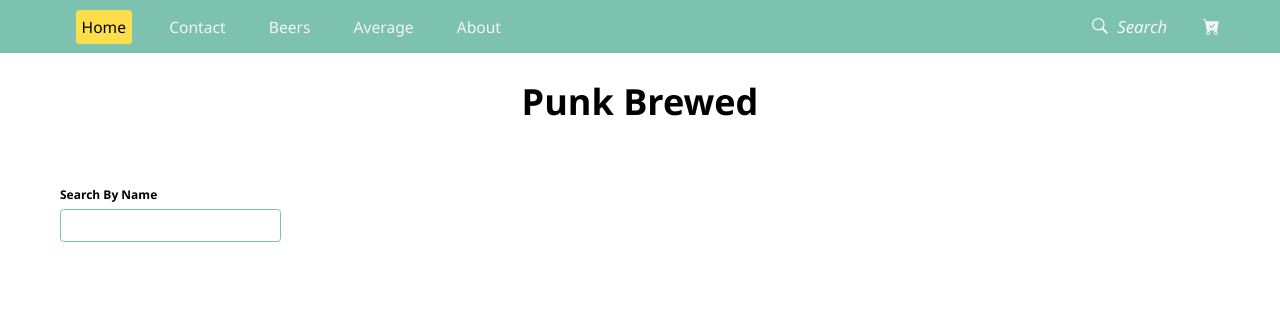
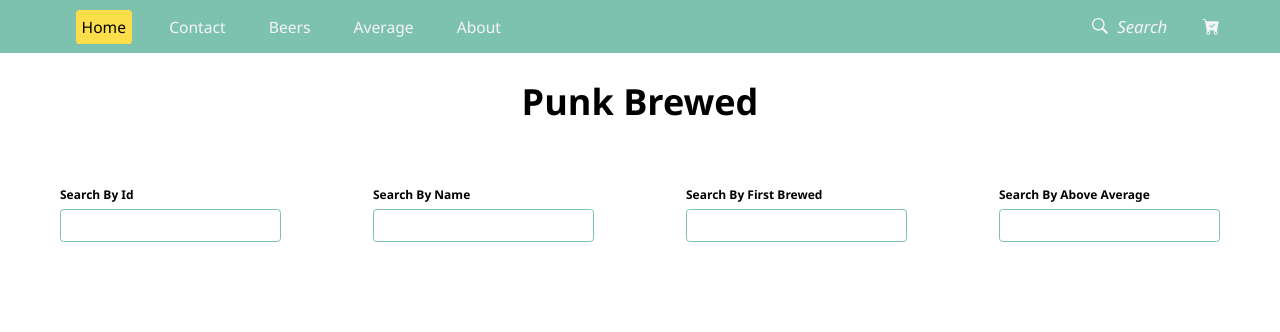
Before and after one commit to Junaid-Ahmad-69/PunkApi, a React (Create React App) app: page / in a window 1280 px wide. Shown: the top 332 px of the page. Built offline with nearby package versions, Linux system fonts and the light colour scheme; no server answers.

Commit message:
optimize the code and apply single filter issue

```diff
--- a/src/PunkForm/PunkForm.jsx
+++ b/src/PunkForm/PunkForm.jsx
@@ -1,15 +1,25 @@
 import "./PunkForm.css";
-const PunkForm = ({ name, type, value, handler, onSubmit }) => {
+const PunkForm = ({ search, inputEvent, type, name, label }) => {
+  const submitHandler = (e) => {
+    e.preventDefault();
+  };
+
   return (
     <>
-      <form action="#" onSubmit={onSubmit}>
+      <form method="#" onSubmit={submitHandler}>
         <div className="form-control">
-          <label htmlFor="punk-name">{name}</label>
-          <input type={type} value={value} onChange={handler} />
+        <label>{label} </label>
+        <input
+          value={search}
+          type={type}
+          name={name}
+          onChange={(event) => {
+            inputEvent(event);
+          }}
+        />
         </div>
       </form>
     </>
   );
 };
-
 export default PunkForm;
--- a/src/Task_1_Punk_API/PunkApi.jsx
+++ b/src/Task_1_Punk_API/PunkApi.jsx
@@ -6,90 +6,59 @@ import PunkTable from "../PunkTable/PunkTable";
 const PunkApi = () => {
   const [response, setResponse] = useState([]);
   const [punks, setPunks] = useState([]);
-  const [state, setState] = useState({
-    query: "",
-    list: [],
+  const [search, setSearch] = useState({
+    id: "",
+    name: "",
+    yeast: "",
+    abv_gt: "",
+    first_brewed: "",
   });
 
   useEffect(() => {
     const dataFetch = async () => {
       const result = await fetch(
-        `https://api.punkapi.com/v2/beers?page=1&per_page=80`
+        `https://api.punkapi.com/v2/beers?beer_name=${search.name}`
       ).then((res) => res.json());
       setResponse(result);
       setPunks(result);
     };
     dataFetch();
-  }, []);
+  }, [search]);
 
-  const submitHandler = (event) => {
-    event.preventDefault();
+  const inputEvent = (event) => {
+    const { value, name } = event.target;
+    setSearch({ ...search, [name]: value });
   };
 
-  const changeHandler = (e) => {
-    if (e.target.name === "") {
-      return setResponse(punks);
-    } else {
-      const name = punks.filter((item) => {
-         item.name.toLowerCase().includes(e.target.value.toLowerCase());
-      });
-      setState({
-        query: e.target.value,
-        list: name,
-      });
+  const setData = () => {
+    let beer = punks;
+    if (!search.name) {
+      const filterResult = beer.filter(({ name }) =>
+        name.toLowerCase().includes(search.name.toLowerCase())
+      );
+      beer = filterResult;
+      setPunks(beer);
+    }
+    if (!search.id) {
+      const filterResult = beer.filter(({ id }) => id == search.id);
+      beer = filterResult;
+      setPunks(beer);
+    }
+    if (!search.abv_gt) {
+      const filterResult = beer.filter(({ abv_gt }) =>
+        abv_gt.toLowerCase().includes(search.abv_gt.toLowerCase())
+      );
+      beer = filterResult;
+      setPunks(beer);
     }
   };
 
-  // const idHandler = (e) => {
-  //   if (e.target.value === " ") {
-  //     setResponse(searchapi);
-  //   } else {
-  //     const id = searchapi.filter((item) =>
-  //       item.id.toString().includes(e.target.value.toString())
-  //     );
-  //     setResponse(id);
-  //   }
-  //   setNameId(e.target.value);
-  // };
-
-  // const tagHandler = (e) => {
-  //   if (e.target.value === " ") {
-  //     setResponse(searchapi);
-  //   } else {
-  //     const tag = searchapi.filter((item) =>
-  //       item.tagline.toLowerCase().includes(e.target.value.toLowerCase())
-  //     );
-  //     setResponse(tag);
-  //   }
-  //   setNameSearch(e.target.value);
-  // };
-
-  // const brewedHandler = (e) => {
-  //   if (e.target.value === " ") {
-  //     setResponse(searchapi);
-  //   } else {
-  //     const brewed = searchapi.filter((item) =>
-  //       item.first_brewed
-  //         .toString()
-  //         .slice(0, 2)
-  //         .includes(e.target.value.toString())
-  //     );
-  //     setResponse(brewed);
-  //   }
-  //   setNameBrewed(e.target.value);
-  // };
-
-  // const abvHandler = (e) => {
-  //   if (e.target.value === " ") {
-  //     setResponse(searchapi);
-  //   } else {
-  //     const avg = searchapi.filter((item) =>
-  //       item.abv.toString().slice(0, 2).includes(e.target.value.toString())
-  //     );
-  //     setResponse(avg);
-  //   }
-  //   setNameAbv(e.target.value);
-  // };
+  useEffect(() => {
+    const timer = setTimeout(() => {
+      setData();
+    }, 100);
+    return () => clearTimeout(timer);
+  }, [search]);
 
   const column = {
     name: "Name",
@@ -106,39 +75,36 @@ const PunkApi = () => {
     <>
       <main>
         <h1>Punk Brewed</h1>
-        <div className="search-controler" onSubmit={submitHandler}>
+        <div className="search-controler">
           <PunkForm
-            name="Search By Name"
-            value={state.query}
-            type="text"
-            handler={changeHandler}
-          />
-          {/* <PunkForm
-            name="Search By Id"
-            value={nameId}
-            type="number"
-            handler={idHandler}
+            search={search.id}
+            type={"number"}
+            name={"id"}
+            inputEvent={inputEvent}
+            label={"Search By Id"}
           />
           <PunkForm
-            name="Search By Tagline"
-            value={nameTagline}
-            type="text"
-            handler={tagHandler}
+            search={search.name}
+            type={"text"}
+            name={"name"}
+            inputEvent={inputEvent}
+            label={"Search By Name"}
           />
           <PunkForm
-            name="Search By First Brewed"
-            value={nameBrewed}
-            type="number"
-            handler={brewedHandler}
+            search={search.first_brewed}
+            type={"text"}
+            name={"first_brewed"}
+            inputEvent={inputEvent}
+            label={"Search By First Brewed"}
           />
           <PunkForm
-            name="Search By Abv"
-            value={nameAbv}
-            type="number"
-            handler={abvHandler}
-          /> */}
+            search={search.abv}
+            type={"text"}
+            name={"abv"}
+            inputEvent={inputEvent}
+            label={"Search By Above Average"}
+          />
         </div>
-
         <PunkTable response={response} column={column} />
       </main>
     </>
```
